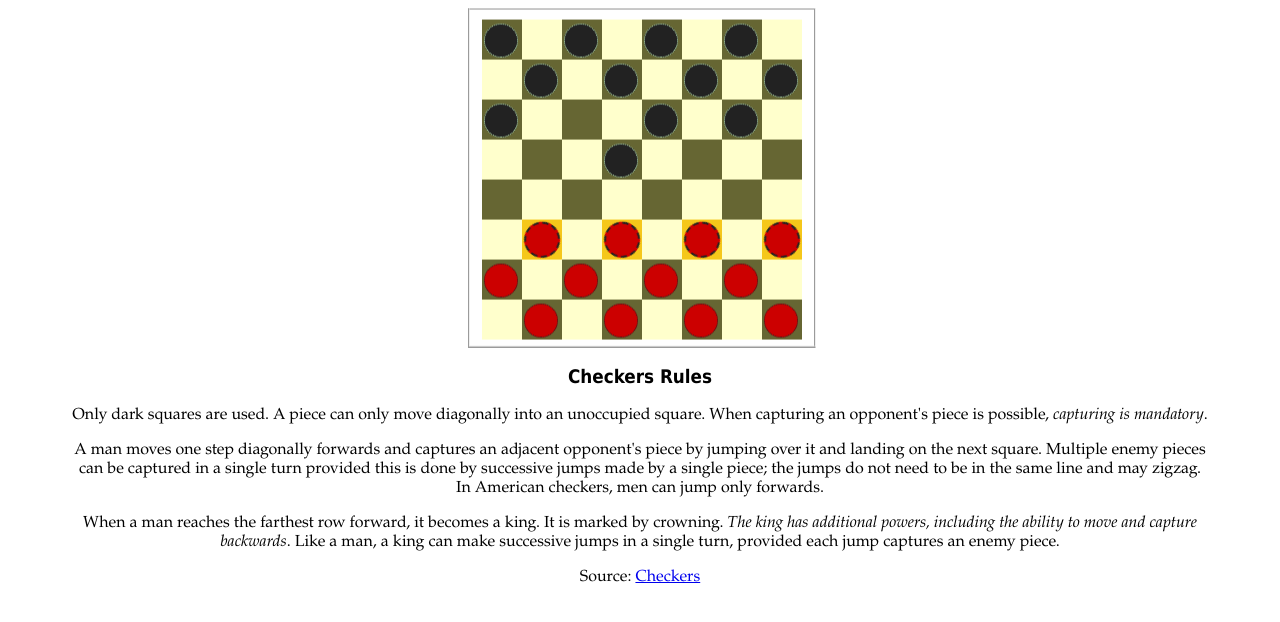
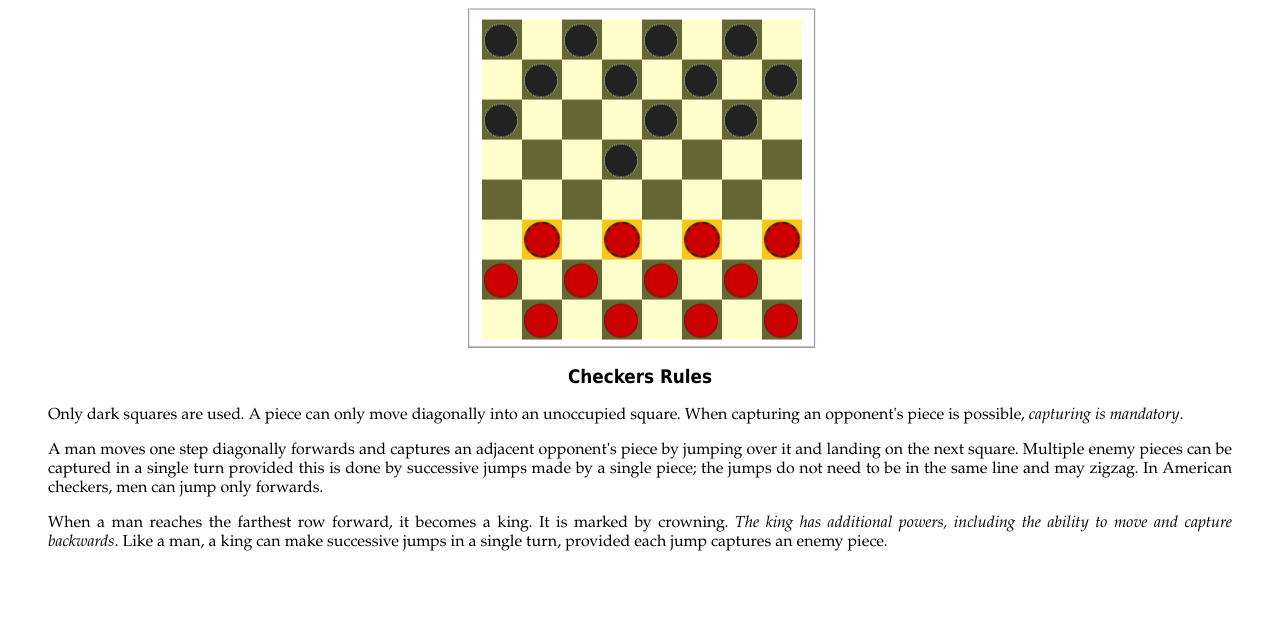
Before and after one commit to rulsc/Checkers-game, a plain HTML site: page index.html in a window 1280 px wide. Drawn offline with Linux system fonts and the light colour scheme.

Commit message:
changed rules to blockquote

```diff
--- a/index.html
+++ b/index.html
@@ -24,18 +24,20 @@
       <div id="ai-cover"></div>
     </div>
     <h3>Checkers Rules</h3>
+    <blockquote cite="https://en.wikipedia.org/wiki/Checkers">
       <p>
         Only dark squares are used. A piece can only move diagonally into an
         unoccupied square. When capturing an opponent's piece is possible,
         <em>capturing is mandatory</em>.
       </p>
+
       <p>
         A man moves one step diagonally forwards and captures an adjacent
         opponent's piece by jumping over it and landing on the next square.
         Multiple enemy pieces can be captured in a single turn provided this is
-      done by successive jumps made by a single piece; the jumps do not need to
-      be in the same line and may zigzag. In American checkers, men can jump
-      only forwards.
+        done by successive jumps made by a single piece; the jumps do not need
+        to be in the same line and may zigzag. In American checkers, men can
+        jump only forwards.
       </p>
       <p>
         When a man reaches the farthest row forward, it becomes a king. It is
@@ -43,15 +45,10 @@
         <em
           >The king has additional powers, including the ability to move and
           capture backwards</em
-      >. Like a man, a king can make successive jumps in a single turn, provided
-      each jump captures an enemy piece.
+        >. Like a man, a king can make successive jumps in a single turn,
+        provided each jump captures an enemy piece.
       </p>
-    <p>
-      Source:
-      <a href="https://en.wikipedia.org/wiki/Checkers" target="_blank"
-        >Checkers</a
-      >
-    </p>
+    </blockquote>
     <script>
       const game = new Game(initialData);
       game.init();
--- a/styles/style.css
+++ b/styles/style.css
@@ -1,16 +1,11 @@
-h3,
-p {
-  margin-left: 5%;
-  margin-right: 5%;
+h3 {
+  font-family: tahoma, helvetica, sans-serif;
   text-align: center;
 }
 
-h3 {
-  font-family: tahoma, helvetica, sans-serif;
-}
-
-p {
+blockquote {
   font-family: garamond, georgia, serif;
+  text-align: justify;
 }
 
 form {
```
Lines whose indentation alone changed are shown as unchanged.
